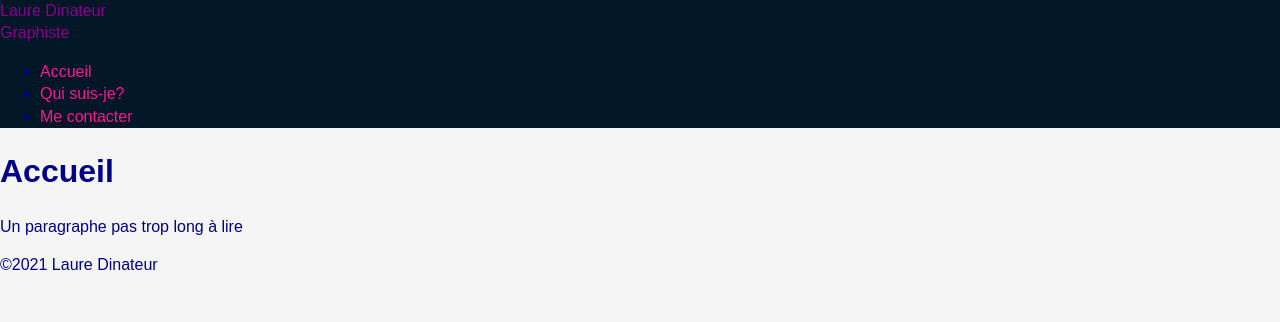
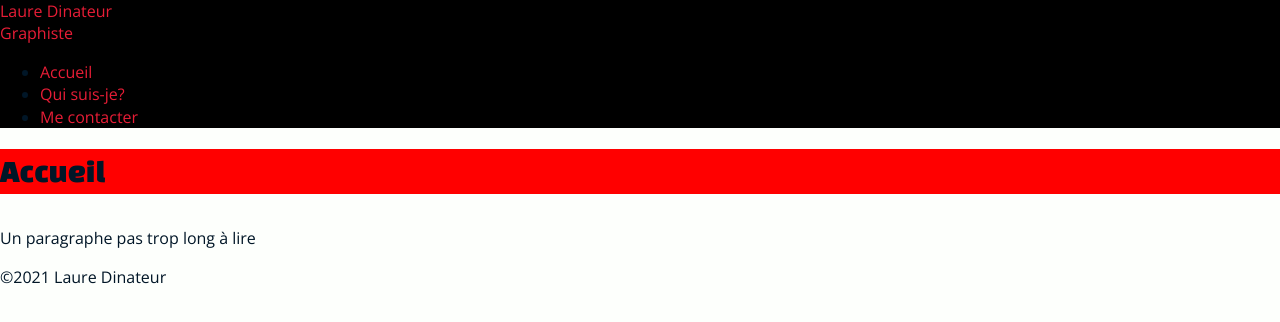
Before and after one commit to divtec-cejef/293-laure-dinateur-Bouhtade, a plain HTML site: page index.html in a window 1280 px wide. Drawn offline with nearby package versions, Linux system fonts and the light colour scheme.

Commit message:
Nouvelle police

```diff
--- a/css/main.css
+++ b/css/main.css
@@ -1,14 +1,57 @@
+/***************************************
+                FONTS
+****************************************/
+/* open-sans-regular - latin */
+@font-face {
+    font-display: swap; /* Check https://developer.mozilla.org/en-US/docs/Web/CSS/@font-face/font-display for other options. */
+    font-family: 'Open Sans';
+    font-style: normal;
+    font-weight: 400;
+    src: url('../fonts/open-sans-v40-latin-regular.woff2') format('woff2'); /* Chrome 36+, Opera 23+, Firefox 39+, Safari 12+, iOS 10+ */
+}
+
+/* open-sans-italic - latin */
+@font-face {
+    font-display: swap; /* Check https://developer.mozilla.org/en-US/docs/Web/CSS/@font-face/font-display for other options. */
+    font-family: 'Open Sans';
+    font-style: italic;
+    font-weight: 400;
+    src: url('../fonts/open-sans-v40-latin-italic.woff2') format('woff2'); /* Chrome 36+, Opera 23+, Firefox 39+, Safari 12+, iOS 10+ */
+}
+
+/* open-sans-800 - latin */
+@font-face {
+    font-display: swap; /* Check https://developer.mozilla.org/en-US/docs/Web/CSS/@font-face/font-display for other options. */
+    font-family: 'Open Sans';
+    font-style: normal;
+    font-weight: 800;
+    src: url('../fonts/open-sans-v40-latin-800.woff2') format('woff2'); /* Chrome 36+, Opera 23+, Firefox 39+, Safari 12+, iOS 10+ */
+}
+
+/* changa-one-regular - latin */
+@font-face {
+    font-display: swap; /* Check https://developer.mozilla.org/en-US/docs/Web/CSS/@font-face/font-display for other options. */
+    font-family: 'Changa One';
+    font-style: normal;
+    font-weight: 400;
+    src: url('../fonts/changa-one-v20-latin-regular.woff2') format('woff2'); /* Chrome 36+, Opera 23+, Firefox 39+, Safari 12+, iOS 10+ */
+}
+
+
+/***************************************
+           Règles générales
+****************************************/
 * {
     box-sizing: border-box;
 }
 
 body {
-    font-family: Arial, sans-serif;
+    font-family: 'Open Sans', sans-serif;
     font-weight: 400;
-    font-size: 1.2rem;
+    font-size: 100%;
     line-height: 1.4;
-    color: darkblue;
-    background-color: whitesmoke;
+    color: #011627;
+    background-color: #fdfffc;
 }
 
 img {
@@ -17,43 +60,61 @@ img {
     width: auto;
 }
 
+h1,
+h2,
+h3,
+h4,
+h5,
+h6 {
+    font-family: 'Changa One', sans-serif;
+    font-weight: 400;
+}
+
+h1 {
+    font-size: 2rem;
+    margin-bottom: 1em;
+}
+
+h2 {
+    font-size: 1.5rem;
+    margin-bottom: .75em;
+}
+
+p {
+    line-height: 1.5;
+}
+
 a {
-    color: deeppink;
+    color: #e71d36;
     text-decoration: none;
 }
 
-a:hover {
-    color: darkmagenta;
+/***************************************
+            ENTÊTE DE PAGE
+****************************************/
+
+header {
+    background-color: black;
 }
 
-body {
-    font-family: Arial, sans-serif;
-    font-weight: 400;
-    font-size: 100%;
-    line-height: 1.4;
-    color:
+
+/***************************************
+              PAGE ACCUEIL
+****************************************/
+.page-accueil h1 {
+    background: red;
 }
 
-/*************************************
-             ENTÊTE DE PAGE
- ************************************/
-
-header {
-    background-color: #011627;
+/***************************************
+              PAGE CONTACT
+****************************************/
+.page-contact h1 {
+    background: yellow;
 }
 
-/*************************************
-             PAGE ACCUEIL
- ************************************/
-
-
-
-/*************************************
-             PAGE CONTACT
- ************************************/
-
-
-
-/*************************************
-             PAGE INFORMATIONS
- ************************************/
+/***************************************
+           PAGE INFORMATIONS
+****************************************/
+.page-infos h1 {
+    background: deepskyblue;
+}
```
Also changed, not shown: fonts/changa-one-v20-latin-regular.woff2 (added).
